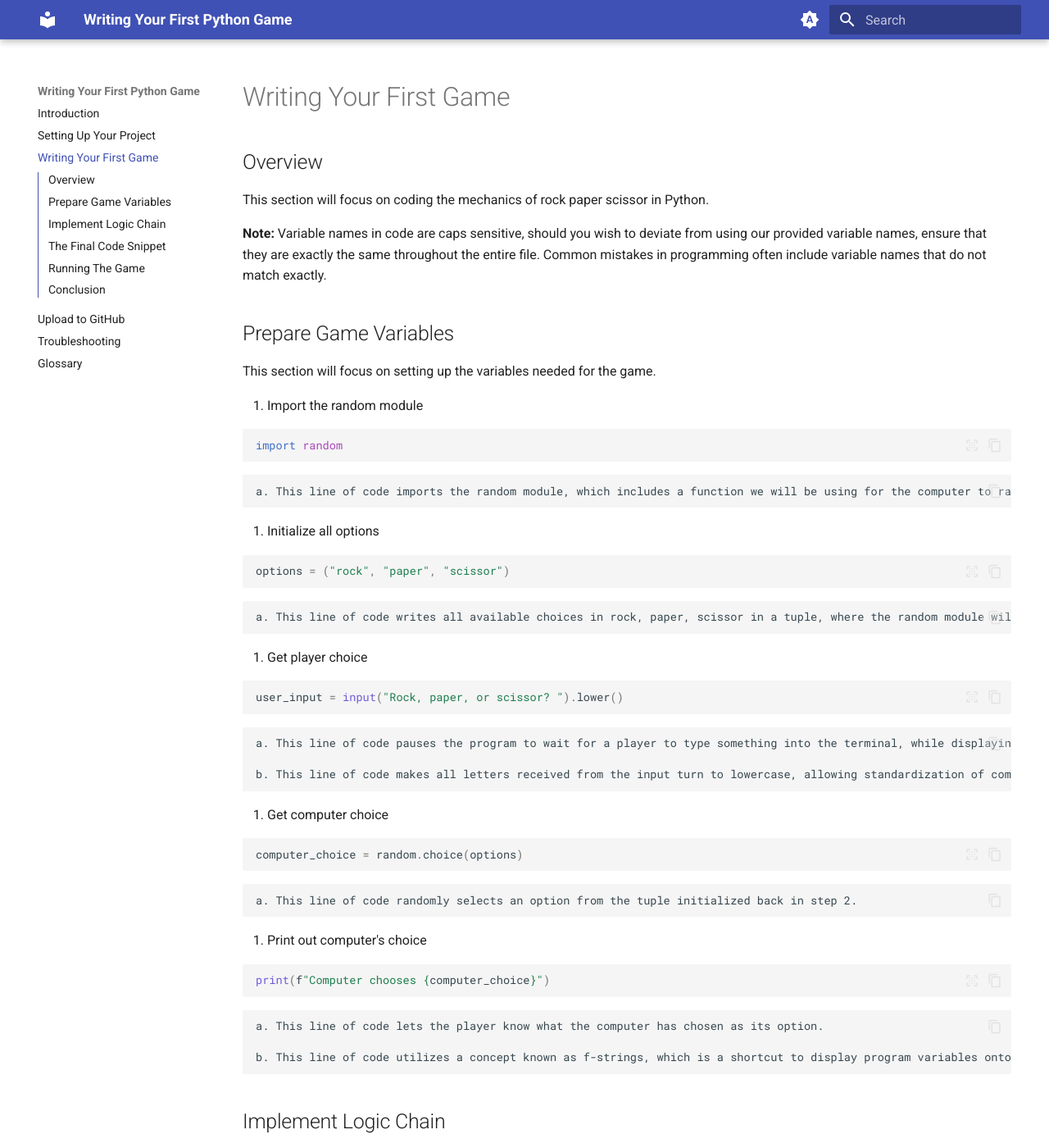
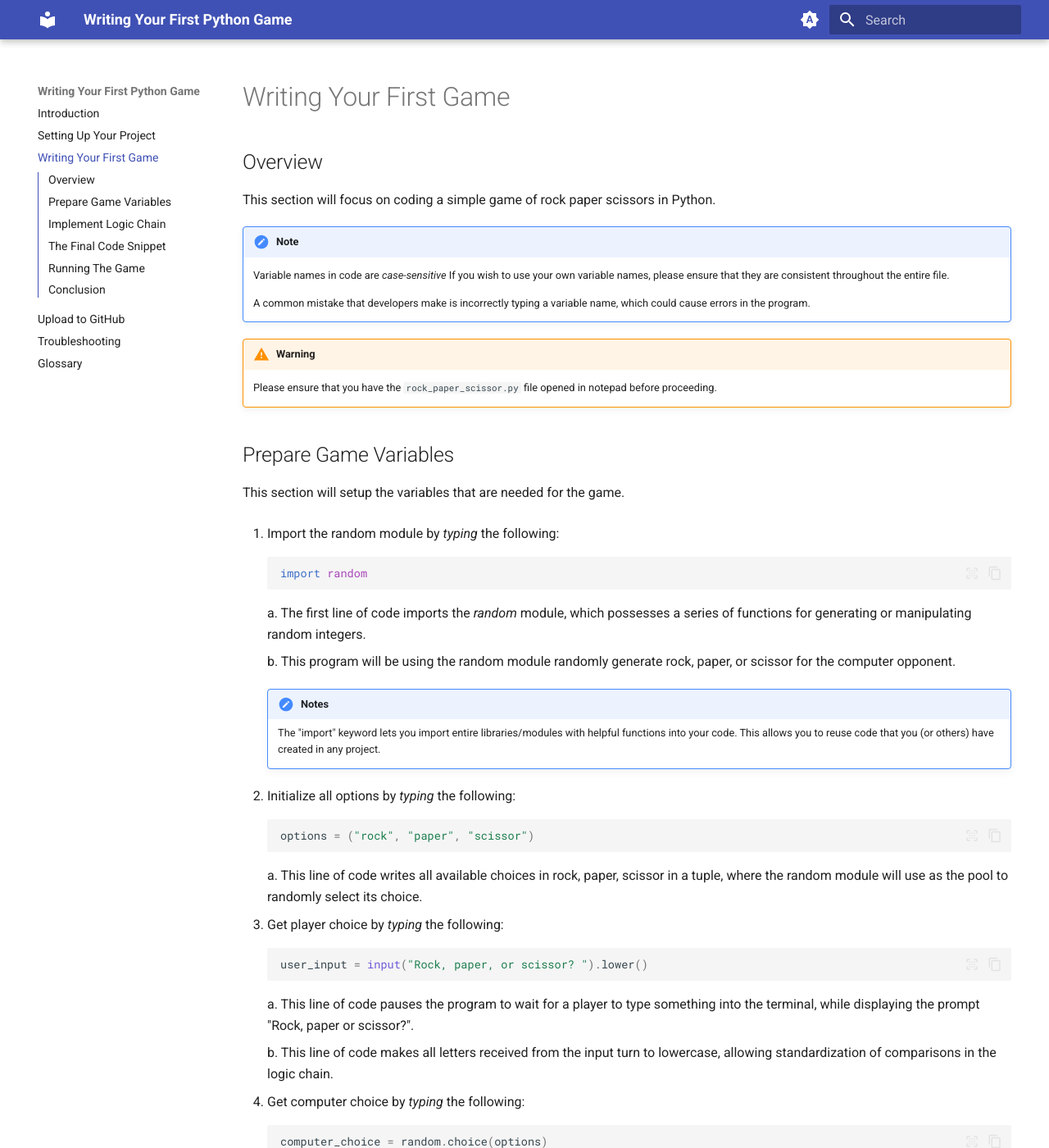
Before and after one commit to Beijzum/beijzum.github.io, an MkDocs documentation site: the page built from docs/Writing Your First Game.md, in a window 1280 px wide and 1400 px high. Shown: the whole window at 82% size. Built offline with MkDocs 1.6.1 and Material for MkDocs 9.7.7, drawn with Linux system fonts in a browser that asks for light colours; comment, search, counter and statistics services are not loaded; some of the changed text lies outside the part shown.

Commit message:
REFACTOR stuff in index and setup and coding to be more consistent style-wise

````diff
--- a/docs/Writing Your First Game.md
+++ b/docs/Writing Your First Game.md
@@ -1,52 +1,66 @@
 ## Overview
 
-This section will focus on coding the mechanics of rock paper scissor in Python.
+This section will focus on coding a simple game of rock paper scissors in Python.
 
-**Note:** Variable names in code are caps sensitive, should you wish to deviate from using our provided variable names, ensure that they are exactly the same throughout the entire file. Common mistakes in programming often include variable names that do not match exactly.
+!!! note
+
+    Variable names in code are *case-sensitive* If you wish to use your own variable names, please ensure that they are consistent throughout the entire file.
+
+    A common mistake that developers make is incorrectly typing a variable name, which could cause errors in the program.
+
+!!! warning
+
+    Please ensure that you have the `rock_paper_scissor.py` file opened in notepad before proceeding.
 
 ## Prepare Game Variables
 
-This section will focus on setting up the variables needed for the game.
+This section will setup the variables that are needed for the game.
 
-1. Import the random module
+1.  Import the random module by _typing_ the following:
 
-```py
-import random
-```
+    ```py
+    import random
+    ```
 
-    a. This line of code imports the random module, which includes a function we will be using for the computer to randomly select rock, paper, or scissor.
+    a. The first line of code imports the _random_ module, which possesses a series of functions for generating or manipulating random integers.
 
-2. Initialize all options
+    b. This program will be using the random module randomly generate rock, paper, or scissor for the computer opponent.
 
-```py
-options = ("rock", "paper", "scissor")
-```
+    !!! notes
+
+        The "import" keyword lets you import entire libraries/modules with helpful functions into your code. This allows you to reuse code that you (or others) have created in any project.
+
+2.  Initialize all options by _typing_ the following:
+
+    ```py
+    options = ("rock", "paper", "scissor")
+    ```
 
     a. This line of code writes all available choices in rock, paper, scissor in a tuple, where the random module will use as the pool to randomly select its choice.
 
-3. Get player choice
+3.  Get player choice by _typing_ the following:
 
-```py
-user_input = input("Rock, paper, or scissor? ").lower()
-```
+    ```py
+    user_input = input("Rock, paper, or scissor? ").lower()
+    ```
 
     a. This line of code pauses the program to wait for a player to type something into the terminal, while displaying the prompt "Rock, paper or scissor?".
 
     b. This line of code makes all letters received from the input turn to lowercase, allowing standardization of comparisons in the logic chain.
 
-4. Get computer choice
+4.  Get computer choice by _typing_ the following:
 
-```py
-computer_choice = random.choice(options)
-```
+    ```py
+    computer_choice = random.choice(options)
+    ```
 
-    a. This line of code randomly selects an option from the tuple initialized back in step 2.
+    a. This line of code randomly selects an option from the tuple initialized back in _step 2_ of ["Prepare Game Variables"](./Writing%20Your%20First%20Game.md/#prepare-game-variables).
 
-5. Print out computer's choice
+5.  Print out computer's choice by _typing_ the following:
 
-```py
-print(f"Computer chooses {computer_choice}")
-```
+    ```py
+    print(f"Computer chooses {computer_choice}")
+    ```
 
     a. This line of code lets the player know what the computer has chosen as its option.
 
@@ -60,19 +74,19 @@ This section will focus on implementing the logic flow that determines who wins
 
 6. Handle invalid choices
 
-```py
-if user_input not in options:
-    print("Funny error message here.")
-```
+    ```py
+    if user_input not in options:
+        print("Funny error message here.")
+    ```
 
     a. This line of code checks if the user input is valid choice using the tuple initialized in the previous section as the reference point.
 
 7. Handle ties
 
-```py
-elif user_input == computer_choice:
-    print("Tie!")
-```
+    ```py
+    elif user_input == computer_choice:
+        print("Tie!")
+    ```
 
 !!! note
 
@@ -80,37 +94,37 @@ elif user_input == computer_choice:
 
 1. Handle user choice of rock
 
-```py
-elif user_input == options[0] and computer_choice == options[2]:
-    print("You Win!")
-```
+    ```py
+    elif user_input == options[0] and computer_choice == options[2]:
+        print("You Win!")
+    ```
 
     a. This line of code checks if the computer has chosen scissor when the player input is rock, which will result in a win.
 
-9. Handle user choice of paper
+2. Handle user choice of paper
 
-```py
-elif user_input == options[1] and computer_choice == options[0]:
-    print("You Win!")
-```
+    ```py
+    elif user_input == options[1] and computer_choice == options[0]:
+        print("You Win!")
+    ```
 
     a. This line of code checks if the computer has chosen rock when the player input is paper, which will result in a win.
 
-10. Handle user choice of scissor
+3. Handle user choice of scissor
 
-```py
-elif user_input == options[2] and computer_choice == options[1]:
-    print("You Win!")
-```
+    ```py
+    elif user_input == options[2] and computer_choice == options[1]:
+        print("You Win!")
+    ```
 
     a. This line of code checks if the computer has chosen paper when the player input is scissor, which will result in a win.
 
-11. Handle lose scenario
+4. Handle lose scenario
 
-```py
-else:
-    print("You Lose!")
-```
+    ```py
+    else:
+        print("You Lose!")
+    ```
 
     a. This line of code runs when none of the above requirements are met, which by default only happens when the player loses.
 
````
Also changed, not shown: docs/Setting Up Your Project.md (+12 -10 lines), docs/index.md (+7 -5 lines).
